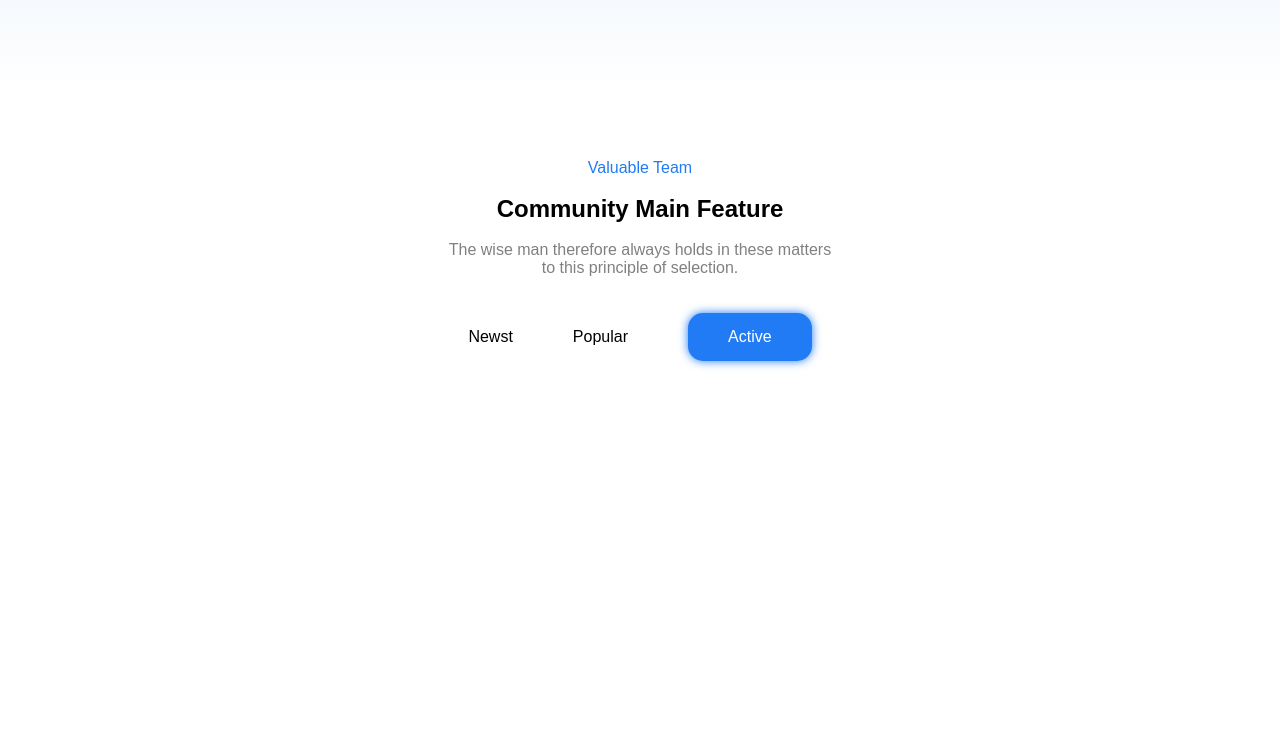
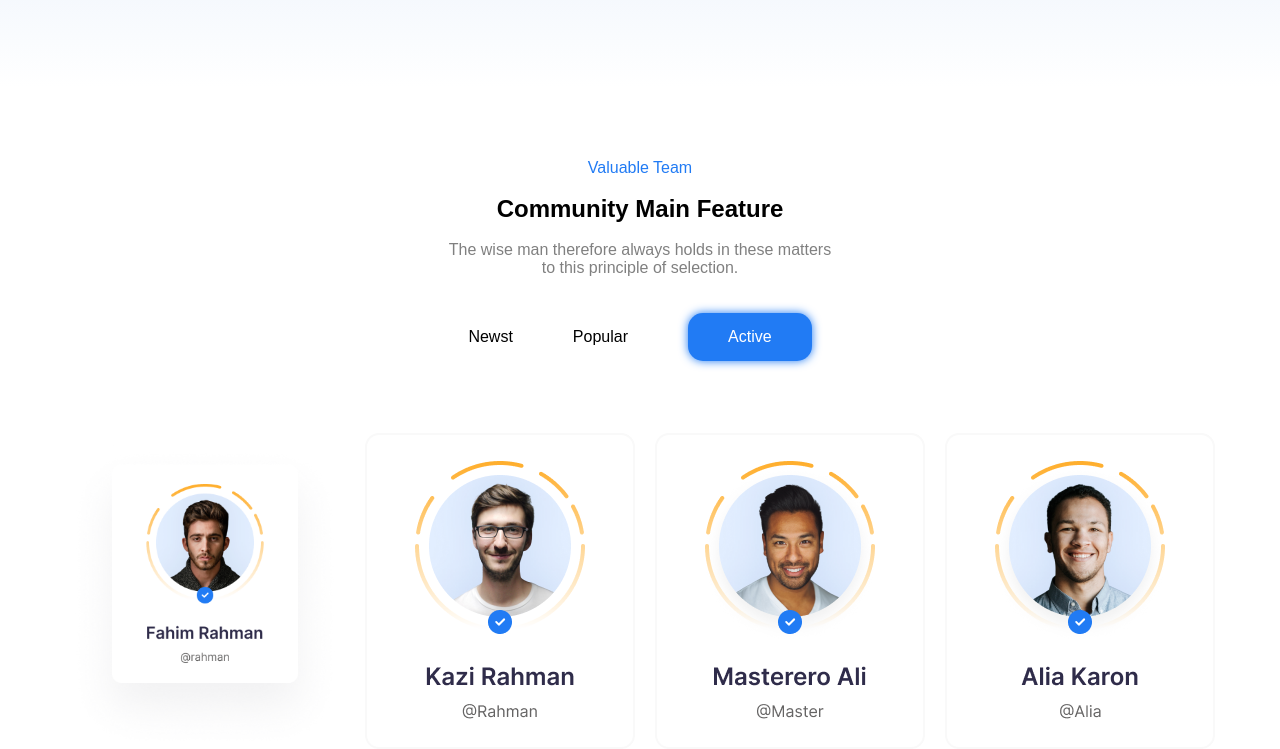
Before and after one commit to arion1986/day_1.4, a plain HTML site: page index.html in a window 1280 px wide. Shown: the part 2731-3480 px from the top of the page. Before the commit the page ends 3164 px from the top, so only its background shows below. Drawn offline with Linux system fonts and the light colour scheme.

Commit message:
fifth commit

```diff
--- a/index.html
+++ b/index.html
@@ -266,5 +266,11 @@ You can always change by your tastes.</p>
 </section>
 
 
+<div class="dc6">
+    <img style="width: 280px;" src="./Card 01.png" alt="">
+    <img style="width: 280px;" src="./Card 02.png" alt="">
+    <img style="width: 280px;" src="./Card 03.png" alt="">
+    <img style="width: 280px;" src="./Card 04.png" alt="">
+</div>
   </body>
 </html>
--- a/style.css
+++ b/style.css
@@ -149,3 +149,11 @@
 .dc5{
     background: linear-gradient(white, white, #deeaf9,white);
 }
+.dc6{
+    display: flex;
+    max-width: 1150px;
+    margin: auto;
+    align-items: center;
+    justify-content: space-between;
+    gap: 20px;
+}
```
